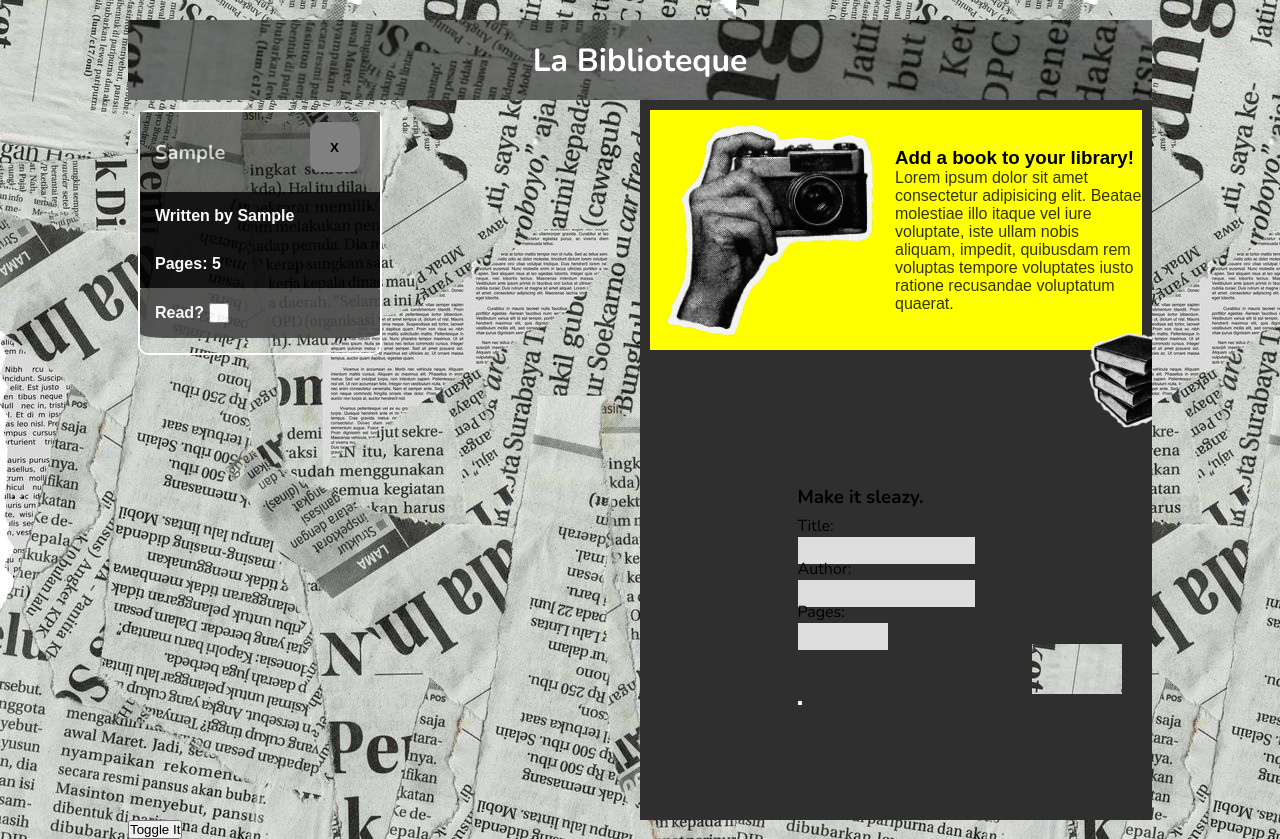
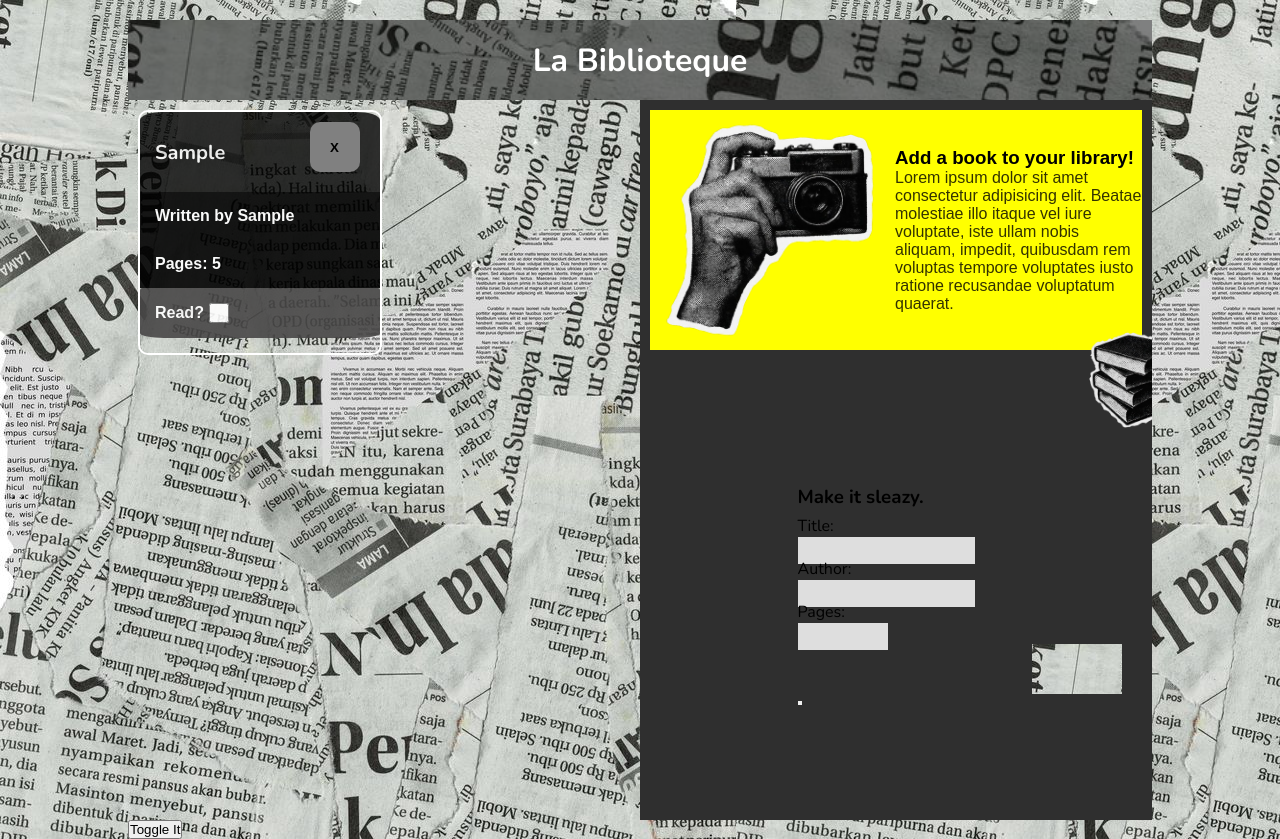
Before and after one commit to mrlsoarez/la_biblioteque, a plain HTML site: page index.html in a window 1280 px wide. Both pictures are taken after typing "Sample", "Sample", "5" into the empty fields and a click on the button 895 px from the left and 751 px from the top of the page. Drawn offline with nearby package versions, Linux system fonts and the light colour scheme; some icons are missing.

Commit message:
[fixing scroll-y]

```diff
--- a/styles.css
+++ b/styles.css
@@ -182,7 +182,10 @@ form  section:nth-child(6) button:hover {
     grid-template-rows: repeat(50, 35%);
     gap: 5px;
     padding: 10px;
-    overflow: scroll;
+}
+
+.Library .Container:nth-child(1) {
+    overflow-y: scroll;
 }
 
 .Card {
@@ -199,7 +202,8 @@ form  section:nth-child(6) button:hover {
 
 .Card > span:nth-child(1) {
     background: black;
-    opacity: 0.5;
+    opacity: 0.8;
+    border-radius: 10% 10% 0px 0px;
     color: white;
     font-size: 20px;
 }
```
